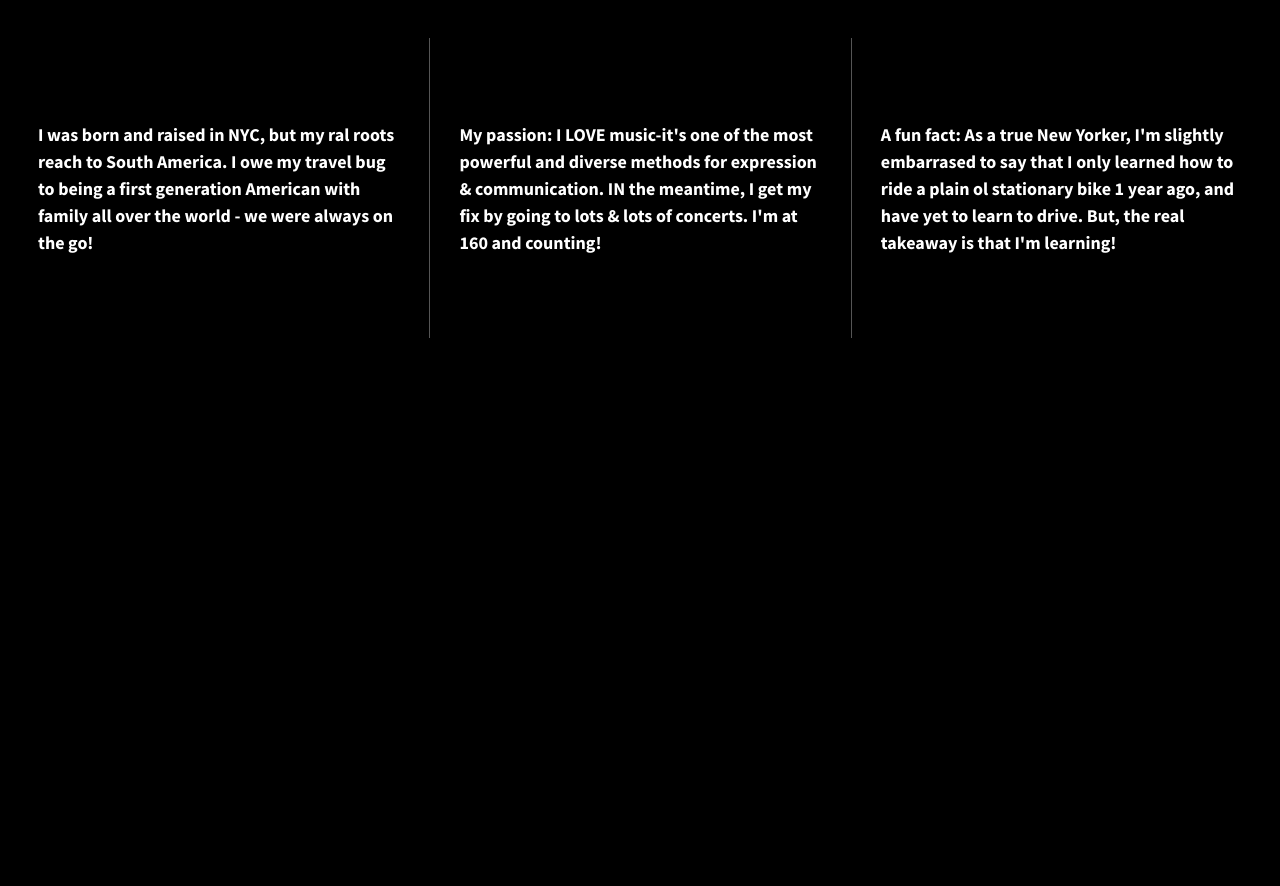
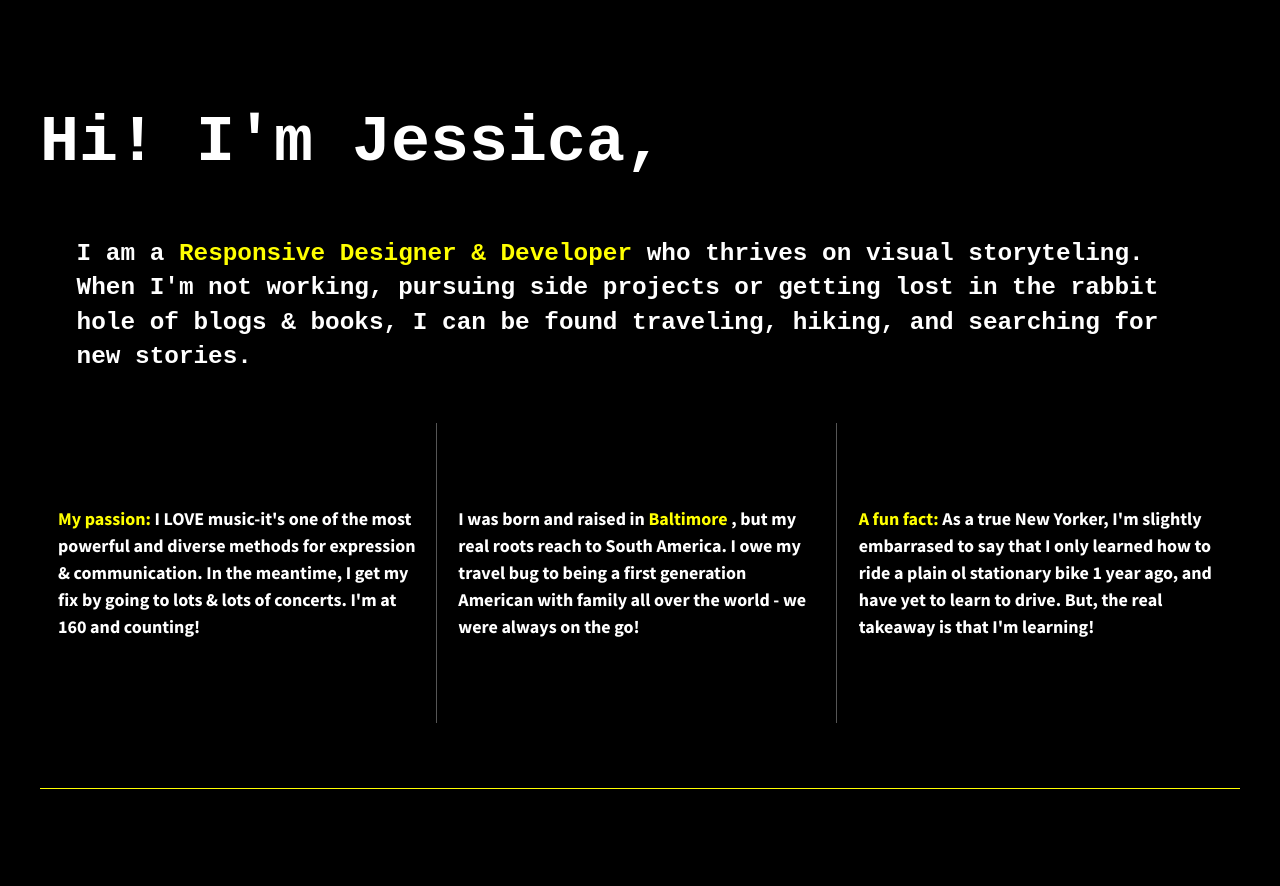
Before and after one commit to hey-jessica-j/first-flexbox-grid, a plain HTML site: page index.html in a window 1280 px wide. Drawn offline with nearby package versions, Linux system fonts and the light colour scheme.

Commit message:
Added text and layout

```diff
--- a/css/main.css
+++ b/css/main.css
@@ -39,12 +39,13 @@ html {
  */
 
  hr {
+     color: yellow;
      display: block;
      height: 1px;
      border: 0;
-    border-top: 1px solid #ccc;
      margin: 1em 0;
-    padding: 0;
+     padding: 25px 0px;
+
  }
 
 /*
@@ -95,18 +96,53 @@ textarea {
    Author's custom styles
    ========================================================================== */
 
-
 html {
   background-color: black;
+  color: white;
   height: 100%;
   width: 100%;
 }
 
 body {
   font-family: 'Source Sans Pro', sans-serif;
-  padding: 1.9em;
+  padding: 0 2em;
   font-size: 1.25em;
   height: 100%;
+}
+
+header,
+footer {
+  font-family: monospace;
+  font-size: 4em;
+  padding-top: 1.5em;
+  text-align: left;
+  width: 100%;
+}
+
+footer {
+  border-top: 1px solid yellow ;
+  margin-top: 1em;
+
+}
+
+main {
+  width: 100%;
+  justify-content: center;
+  font-family: monospace;
+  font-size: 1.5em;
+  padding: 1em 1.5em;
+}
+
+span {
+  color: yellow;
+}
+
+header,
+footer,
+main {
+  display: flex;
+
+  align-content: center;
   }
 
 .wrapper {
@@ -114,8 +150,11 @@ body {
   background-color: black;
   font-weight: 700;
   display: flex;
+  align-content: center;
+  flex-flow: row wrap;
   justify-content: space-between;
 }
+
 
 .div-1, .div-2, .div-3 {
   /*give the divs a width of 30%, add display:flex, set justify-content and align-items to center*/
@@ -123,16 +162,15 @@ body {
   line-height: 1.5em;
   font-size: .9em;
   background-color: black;
-
   height: 300px;
   width: 30%;
+  padding: 0px 1em;
+
   display: flex;
   justify-content: center;
   align-items: center;
 
 }
-
-
 
 
 /* ==========================================================================
@@ -221,7 +259,7 @@ body {
 
        .div-1, .div-2 {
          border-right: 1px solid #555;
-         padding-right: 30px;
+
        }
    }
 
--- a/index.html
+++ b/index.html
@@ -22,24 +22,33 @@
         <![endif]-->
 
         <section class="wrapper">
-            <div class="div-1">
-                <p>I was born and raised in NYC, but my ral roots reach to
-                   South America. I owe my travel bug to being a first generation
-                   American  with family all over the world - we were always
-                   on the go! </p>
+            <header>Hi! I'm Jessica,</header>
+            <main>
+              <p>I am a <span>Responsive Designer & Developer</span> who thrives on visual
+                storyteling. When I'm not working, pursuing side projects or getting
+                lost in the rabbit hole of blogs & books, I can be found traveling,
+                hiking, and searching for new stories.  </p>
+            </main>
+            <div class= "div-1" >
+              <p><span>My passion:</span> I LOVE music-it's one of the most powerful and diverse
+                methods for expression & communication. In the meantime, I get my
+                fix by going to lots & lots of concerts. I'm at 160 and counting!</p>
             </div>
-            <div class="div-2">
-                <p>My passion: I LOVE music-it's one of the most powerful and diverse
-                  methods for expression & communication. IN the meantime, I get my
-                  fix by going to lots & lots of concerts. I'm at 160 and counting!</p>
+            <div class= "div-2" >
+              <p>I was born and raised in <span>Baltimore</span> , but my real roots reach to
+                 South America. I owe my travel bug to being a first generation
+                 American  with family all over the world - we were always
+                 on the go! </p>
             </div>
-            <div class="div-3">
-                <p>A fun fact: As a true New Yorker, I'm slightly embarrased to say
+            <div class= "div-3" >
+                <p><span>A fun fact:</span> As a true New Yorker, I'm slightly embarrased to say
                   that I only learned how to ride a plain ol stationary bike 1
                   year ago, and have yet to learn to drive. But, the real takeaway
                   is that I'm learning!</p>
                 </p>
             </div>
+            <hr>
+            <footer> </footer>
         </section>
 
         <script src="https://ajax.googleapis.com/ajax/libs/jquery/1.11.3/jquery.min.js"></script>
```
Also changed, not shown: img/apple-touch-icon.png (renamed from apple-touch-icon.png), img/tile-wide.png (renamed from tile-wide.png), img/tile.png (renamed from tile.png). Lines whose indentation alone changed are shown as unchanged.
